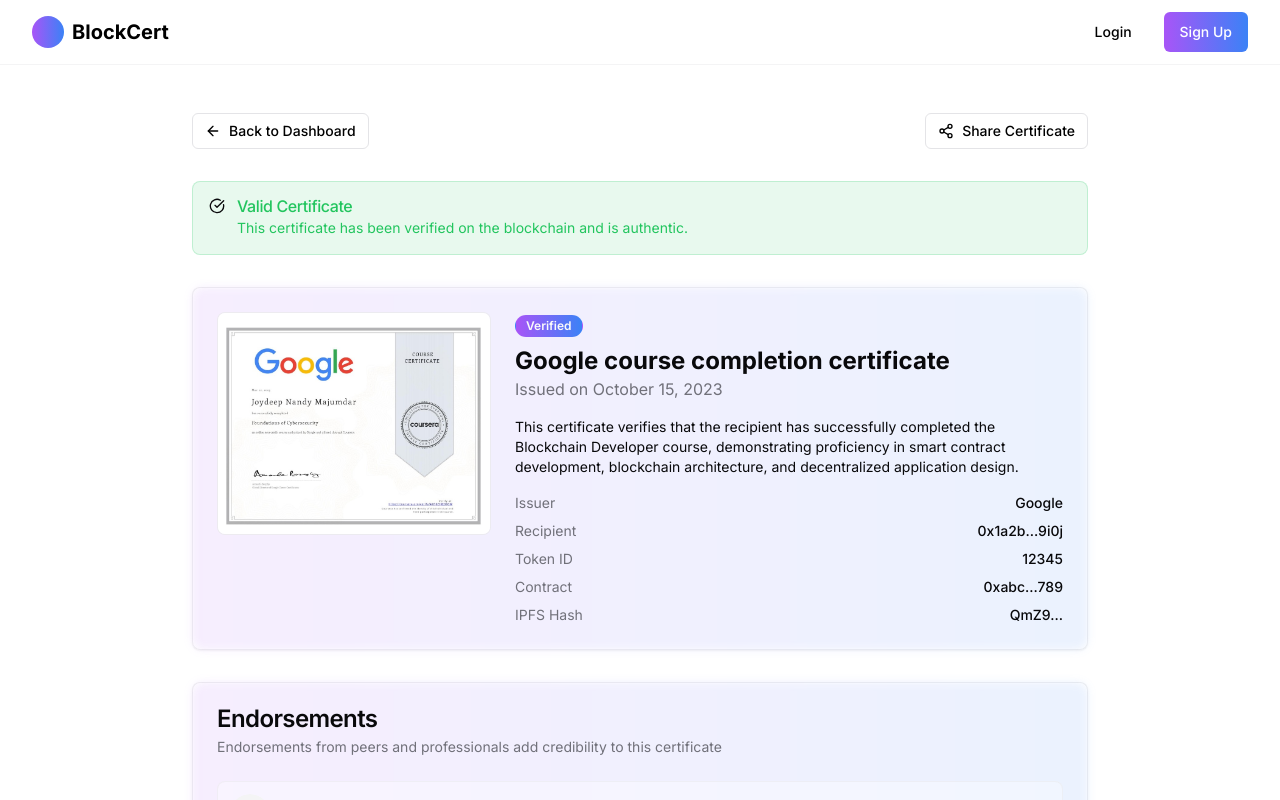
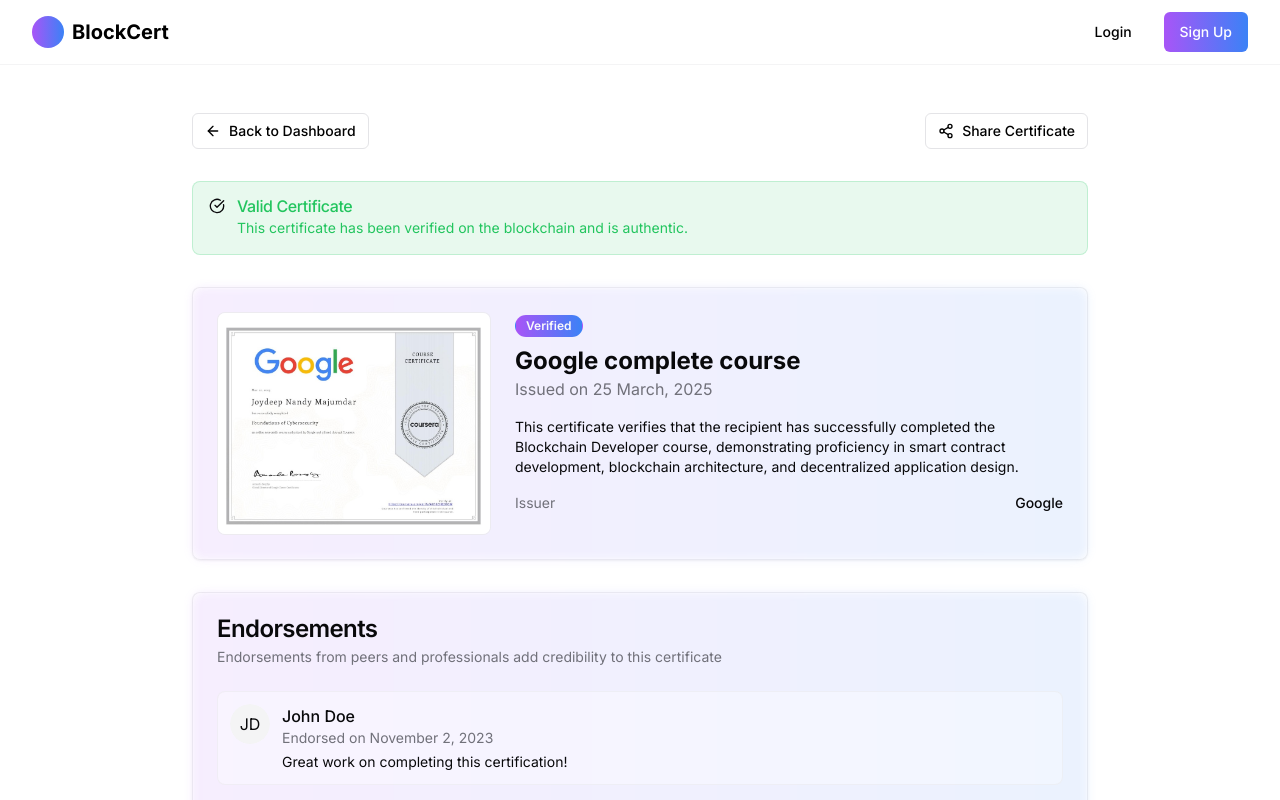
Before and after one commit to Adityabandaru18/NFT-Certification-Platform, a Next.js app in the folder client/: page /certificate/1 in a window 1280 px wide. Shown: the top 800 px of the page. Built offline with nearby package versions, Linux system fonts and the light colour scheme.

Commit message:
Content modified

```diff
--- a/client/app/certificate/[id]/page.tsx
+++ b/client/app/certificate/[id]/page.tsx
@@ -121,10 +121,10 @@ export default function CertificateDetailsPage({
                         Verified
                       </Badge>
                       <h2 className="text-2xl font-bold">
-                        {certificate.title}
+                      Google complete course
                       </h2>
                       <p className="text-muted-foreground">
-                        Issued on {certificate.issueDate}
+                        Issued on 25 March, 2025
                       </p>
                     </div>
 
@@ -137,33 +137,7 @@ export default function CertificateDetailsPage({
                           {certificate.issuer}
                         </span>
                       </div>
-                      <div className="flex justify-between text-sm">
-                        <span className="text-muted-foreground">Recipient</span>
-                        <span className="font-medium">
-                          {certificate.recipient.substring(0, 6)}...
-                          {certificate.recipient.substring(
-                            certificate.recipient.length - 4
-                          )}
-                        </span>
-                      </div>
-                      <div className="flex justify-between text-sm">
-                        <span className="text-muted-foreground">Token ID</span>
-                        <span className="font-medium">
-                          {certificate.tokenId}
-                        </span>
-                      </div>
-                      <div className="flex justify-between text-sm">
-                        <span className="text-muted-foreground">Contract</span>
-                        <span className="font-medium">
-                          {certificate.contract}
-                        </span>
-                      </div>
-                      <div className="flex justify-between text-sm">
-                        <span className="text-muted-foreground">IPFS Hash</span>
-                        <span className="font-medium">
-                          {certificate.ipfsHash}
-                        </span>
-                      </div>
+
                     </div>
                   </div>
                 </div>
@@ -225,7 +199,6 @@ export default function CertificateDetailsPage({
           </Card>
         </div>
       </main>
-      <Footer />
     </div>
   );
 }
--- a/client/app/dashboard/user/page.tsx
+++ b/client/app/dashboard/user/page.tsx
@@ -73,32 +73,7 @@ const certificates = [
       },
     ],
   },
-  {
-    id: "cert-002",
-    title: "Research paper",
-    issuer: "Research Inc.",
-    issueDate: "2023-09-22",
-    image: "/2.jpg",
-    tokenId: "12346",
-    endorsements: [
-      {
-        id: "end-004",
-        userId: "user-004",
-        name: "Emma Wilson",
-        avatar: "EW",
-        date: "September 25, 2023",
-        comment: "Your attention to detail in smart contract auditing is impressive.",
-      },
-      {
-        id: "end-005",
-        userId: "user-005",
-        name: "Michael Brown",
-        avatar: "MB",
-        date: "October 3, 2023",
-        comment: "I've worked with this person and can vouch for their auditing skills.",
-      },
-    ],
-  },
+
 ]
 
 // Wallet search results with different endorsement scenarios
@@ -240,8 +215,8 @@ export default function UserDashboard() {
         setSearchResults([
           {
             id: "cert-generic",
-            title: "Generic Blockchain Certificate",
-            issuer: "Blockchain Foundation",
+            title: "Google complete course",
+            issuer: "Google",
             issueDate: "2023-12-01",
             image: "/1.jpg",
             tokenId: "99999",
@@ -476,15 +451,6 @@ export default function UserDashboard() {
                                   <Badge className="bg-gradient-to-r from-purple-500 to-blue-500">NFT</Badge>
                                 </div>
                                 <p className="text-sm text-muted-foreground">Issued by: {certificate.issuer}</p>
-                                <p className="text-sm text-muted-foreground">
-                                  Issued on:{" "}
-                                  {new Date(certificate.issueDate).toLocaleDateString("en-US", {
-                                    year: "numeric",
-                                    month: "long",
-                                    day: "numeric",
-                                  })}
-                                </p>
-                                <p className="text-sm text-muted-foreground">Token ID: {certificate.tokenId}</p>
 
                                 {certificate.endorsements.length > 0 && (
                                   <div className="mt-3">
```
